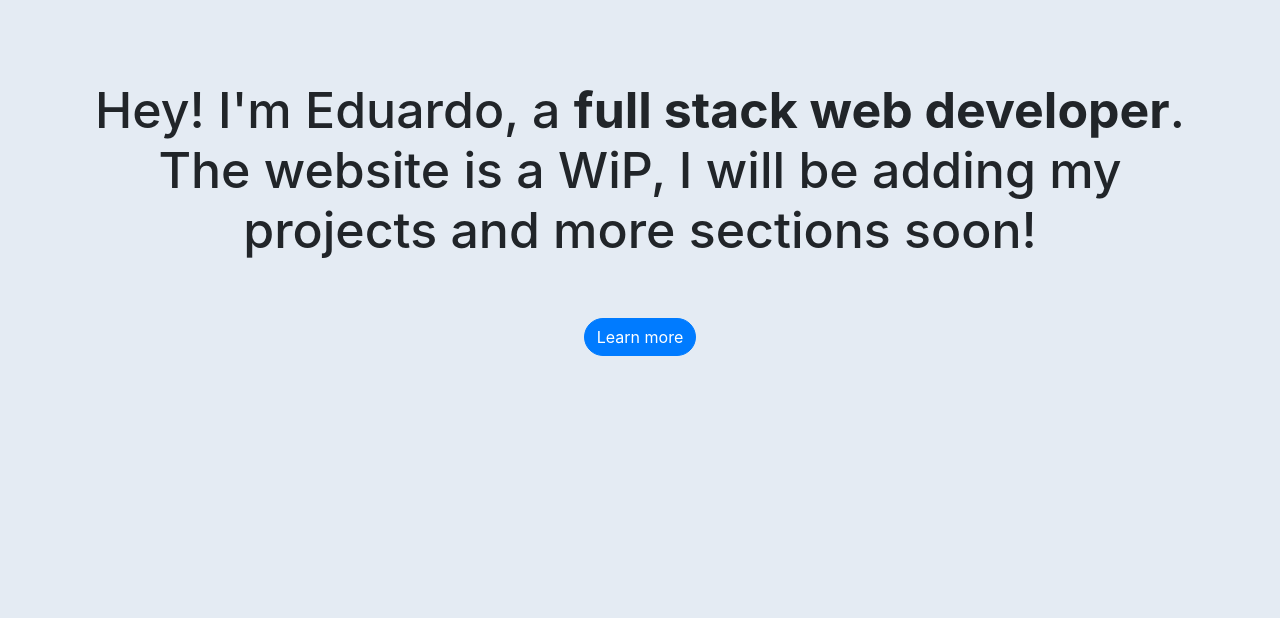
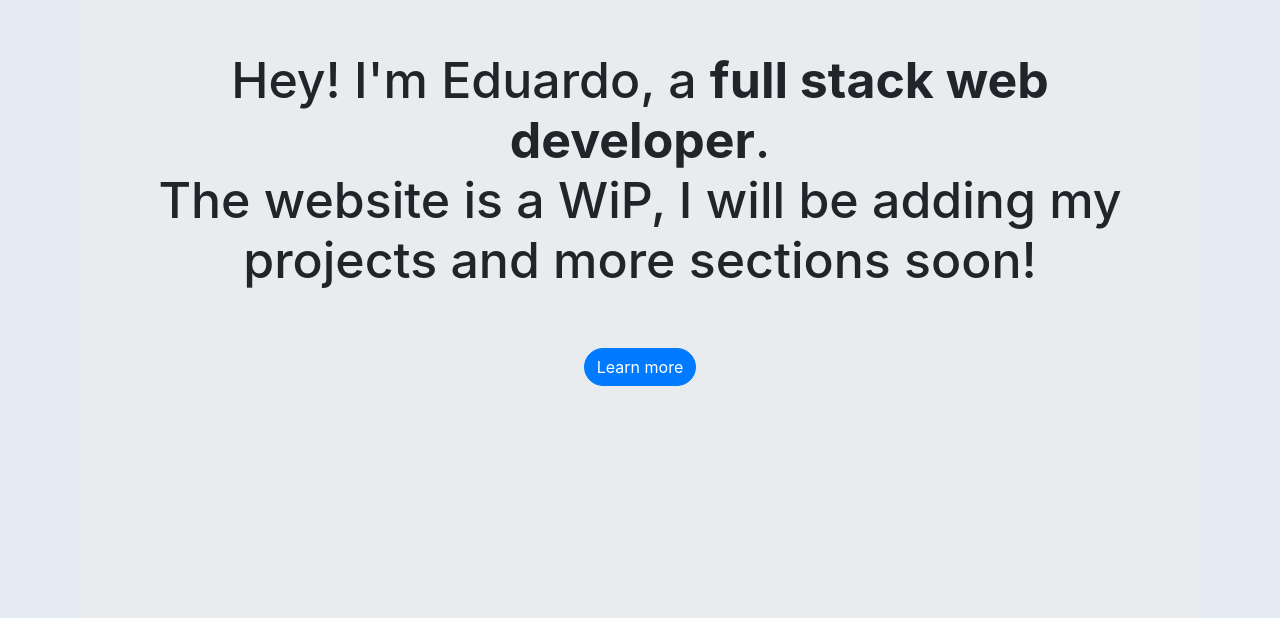
Before and after one commit to eduardomecchia/nuxt-portfolio, a Nuxt app: page / in a window 1280 px wide. Shown: the part 182-800 px from the top of the page. Built offline with nearby package versions, Linux system fonts and the light colour scheme.

Commit message:
Abstract Jumbotron from index.vue into its own component

```diff
--- /dev/null
+++ b/components/jumbotron.vue
@@ -0,0 +1,61 @@
+<template>
+    <div class="jumbotron">
+        <h1 class="jumbotron__heading slide-in-from-left">
+            Hey! I'm Eduardo, a
+            <strong class="gradient-text">full stack web developer</strong>.<br/>
+            The website is a WiP, I will be adding my projects and more sections soon!
+        </h1>
+
+        <b-button
+            @click="scrollToElement('about')"
+            class="jumbotron__cta mail-button scale-on-hover"
+            pill
+            variant="primary"
+        >Learn more</b-button>
+    </div>
+</template>
+
+<script>
+export default {
+    methods: {
+        /**
+         * Scrolls to the element of the given ID
+         * @param {string} id - The ID (HTML) of the element to scroll to
+        */
+        scrollToElement(id) {
+            if (document.querySelector(`#${id}`)) {
+                document.querySelector(`#${id}`).scrollIntoView({
+                    behavior: "smooth",
+                    block: "start",
+                });
+            }
+        }
+    }
+}
+</script>
+
+<style lang="scss" scoped>
+    .jumbotron {
+        height: 100vh;
+        display: flex;
+        flex-direction: column;
+        justify-content: center;
+        align-items: center;
+        font-weight: 600;
+
+        &__heading {
+            font-size: 50px;
+            text-align: center;
+
+            @media screen and (max-width: 768px) {
+                & {
+                    font-size: 35px;
+                }
+            }
+        }
+
+        &__cta {
+            margin-top: 50px;
+        }
+    }
+</style>
--- a/nuxt.config.js
+++ b/nuxt.config.js
@@ -25,8 +25,7 @@ export default {
   ],
 
   // Plugins to run before rendering page: https://go.nuxtjs.dev/config-plugins
-  plugins: [
-  ],
+  plugins: [],
 
   // Auto import components: https://go.nuxtjs.dev/config-components
   components: true,
--- a/pages/index.vue
+++ b/pages/index.vue
@@ -3,20 +3,7 @@
     <div class="app-wrapper">
         <!-- Content -->
         <main class="home">
-            <div class="home__hero-section">
-                <h1 class="home__hero-section__heading slide-in-from-left">
-                    Hey! I'm Eduardo, a
-                    <strong class="gradient-text">full stack web developer</strong>.<br/>
-                    The website is a WiP, I will be adding my projects and more sections soon!
-                </h1>
-
-                <b-button
-                    @click="scrollToElement('about')"
-                    class="home__cta mail-button scale-on-hover"
-                    pill
-                    variant="primary"
-                >Learn more</b-button>
-            </div>
+            <Jumbotron></Jumbotron>
 
             <!-- About section -->
             <section class="home__section" id="about" ref="aboutSection">
@@ -110,18 +97,7 @@ export default {
     },
 
     methods: {
-        /**
-         * Scrolls to the element of the given ID
-         * @param {string} id - The ID (HTML) of the element to scroll to
-        */
-        scrollToElement(id) {
-            if (document.querySelector(`#${id}`)) {
-                document.querySelector(`#${id}`).scrollIntoView({
-                    behavior: "smooth",
-                    block: "start",
-                });
-            }
-        },
+
     }
 };
 </script>
@@ -144,30 +120,6 @@ export default {
 
         padding-left: 80px;
         padding-right: 80px;
-
-        &__cta {
-            margin-top: 50px;
-        }
-
-        &__hero-section {
-            height: 100vh;
-            display: flex;
-            flex-direction: column;
-            justify-content: center;
-            align-items: center;
-            font-weight: 600;
-
-            &__heading {
-                font-size: 50px;
-                text-align: center;
-
-                @media screen and (max-width: 768px) {
-                    & {
-                        font-size: 35px;
-                    }
-                }
-            }
-        }
 
         &__section {
             padding: 20px;
```
